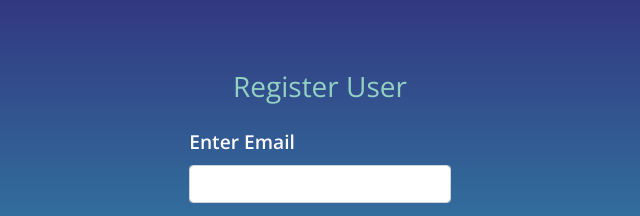
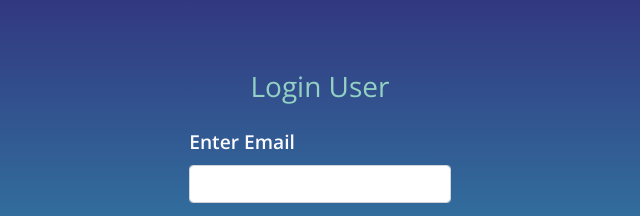
Before and after one commit to eidytrinidad/login-withshowpassword, a plain HTML site: page index.html in a window 1280 px wide. Shown: the part 191-407 px from the top of the page, 320-960 px from the left. Drawn offline with nearby package versions, Linux system fonts and the light colour scheme.

Commit message:
change register to Login

```diff
--- a/index.html
+++ b/index.html
@@ -11,13 +11,13 @@
   <link href="https://fonts.googleapis.com/css2?family=Open+Sans:wght@400;600&display=swap" rel="stylesheet">
   <script src="https://kit.fontawesome.com/504d2960cb.js" crossorigin="anonymous"></script>
 
-  <title>Practica</title>
+  <title>Login Window</title>
 </head>
 
 <body>
   <div class="contenedor">
     <form class="form">
-      <h3 class="mb-4">Register User</h3>
+      <h3 class="mb-4">Login User</h3>
       <div class="form-group">
         <label htmlFor="email">Enter Email</label>
         <input type="email" class="form-control" id="email" />
```
